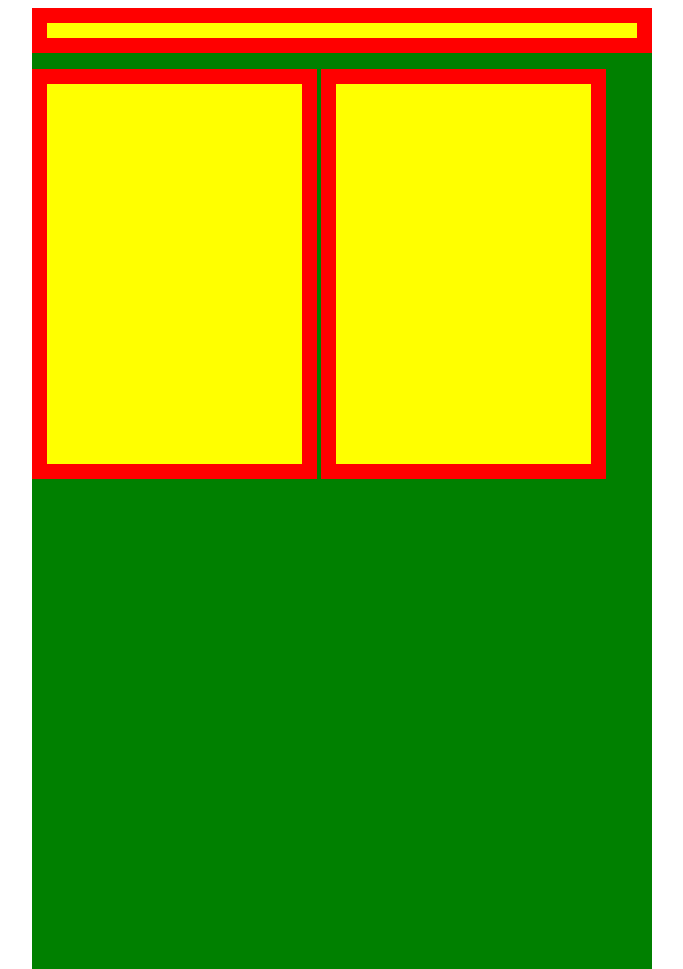
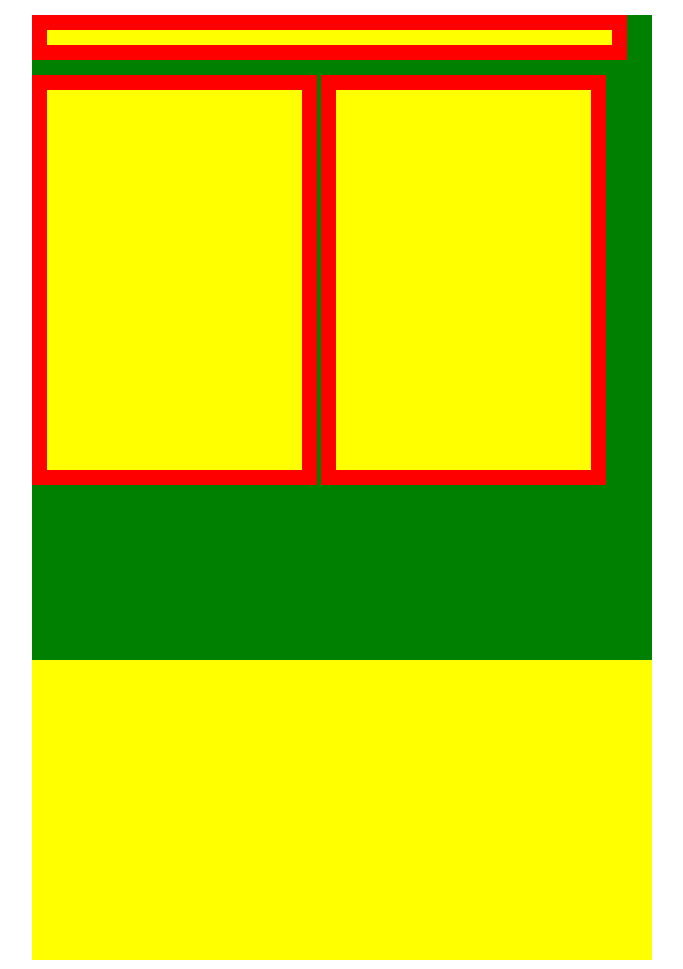
Before and after one commit to green-fox-academy/AHolcsik, a plain HTML site: page Week01/Day05/form.html in a window 1280 px wide. Shown: the whole page, without its empty margins (298-981 px from the left). Drawn offline with Linux system fonts and the light colour scheme.

Commit message:
feat (day05): excess code removed, bottom color changed to yellow

```diff
--- a/Week01/Day05/style.css
+++ b/Week01/Day05/style.css
@@ -1,50 +1,46 @@
+* {
+    box-sizing: border-box;
+}
+
 
 .back {
     height: 785px;
     width: 620px;
     background: green;
-    box-sizing: border-box;
     margin: 1px auto;
 
 }
 
 .header {
     height: 45px;
-    width: 620px;
+    width: 595px;
     background: yellow;
-    box-sizing: border-box;
-    /* margin: 1px auto */;
     border: 15px solid red;
     padding: 3px;
-    margin-bottom: 15px;
+    margin-top: 15px;
+
 
 }
 
 .middle {
     height: 600px;
     width: 620px;
-    display: inline-block;
-    box-sizing: border-box;
 }
 
 .leftbox, .rightbox {
     height: 410px;
     width: 285px;
     background: yellow;
-    box-sizing: border-box;
-    margin: 1px auto;
+    margin-top: 15px;
     border: 15px solid red;
     display: inline-block;
 
 }
 
-
-
 .bottom {
     height: 300px;
     width: 620px;
-    background: green;
-    box-sizing: border-box;
-    margin: 1px auto;
+    background: yellow;
+
 
 }
```
